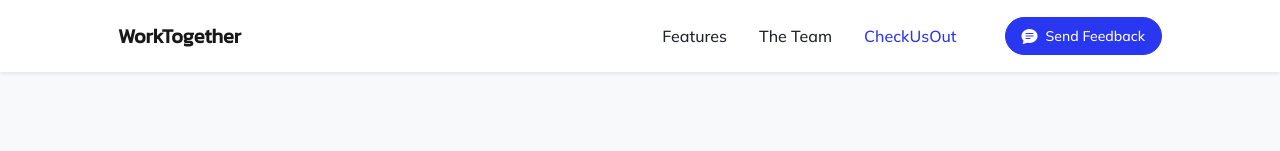
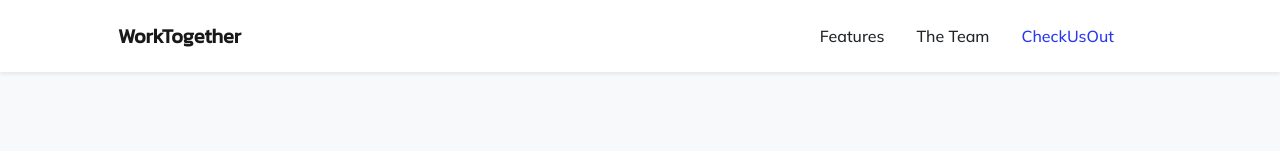
Before and after one commit to rdonald/work-together-about, a plain HTML site: page index.html in a window 1280 px wide. Shown: the top 151 px of the page. Drawn offline with nearby package versions, Linux system fonts and the light colour scheme.

Commit message:
Removed button from topbar

```diff
--- a/index.html
+++ b/index.html
@@ -32,12 +32,6 @@
                         <li class="nav-item"><a class="nav-link me-lg-3" href="#TheTeam">The Team</a></li>
                         <li class="nav-item"><a class="nav-link me-lg-3" href="#checkusout">CheckUsOut</a></li>
                     </ul>
-                    <button class="btn btn-primary rounded-pill px-3 mb-2 mb-lg-0" data-bs-toggle="modal" data-bs-target="#feedbackModal">
-                        <span class="d-flex align-items-center">
-                            <i class="bi-chat-text-fill me-2"></i>
-                            <span class="small">Send Feedback</span>
-                        </span>
-                    </button>
                 </div>
             </div>
         </nav>
```
